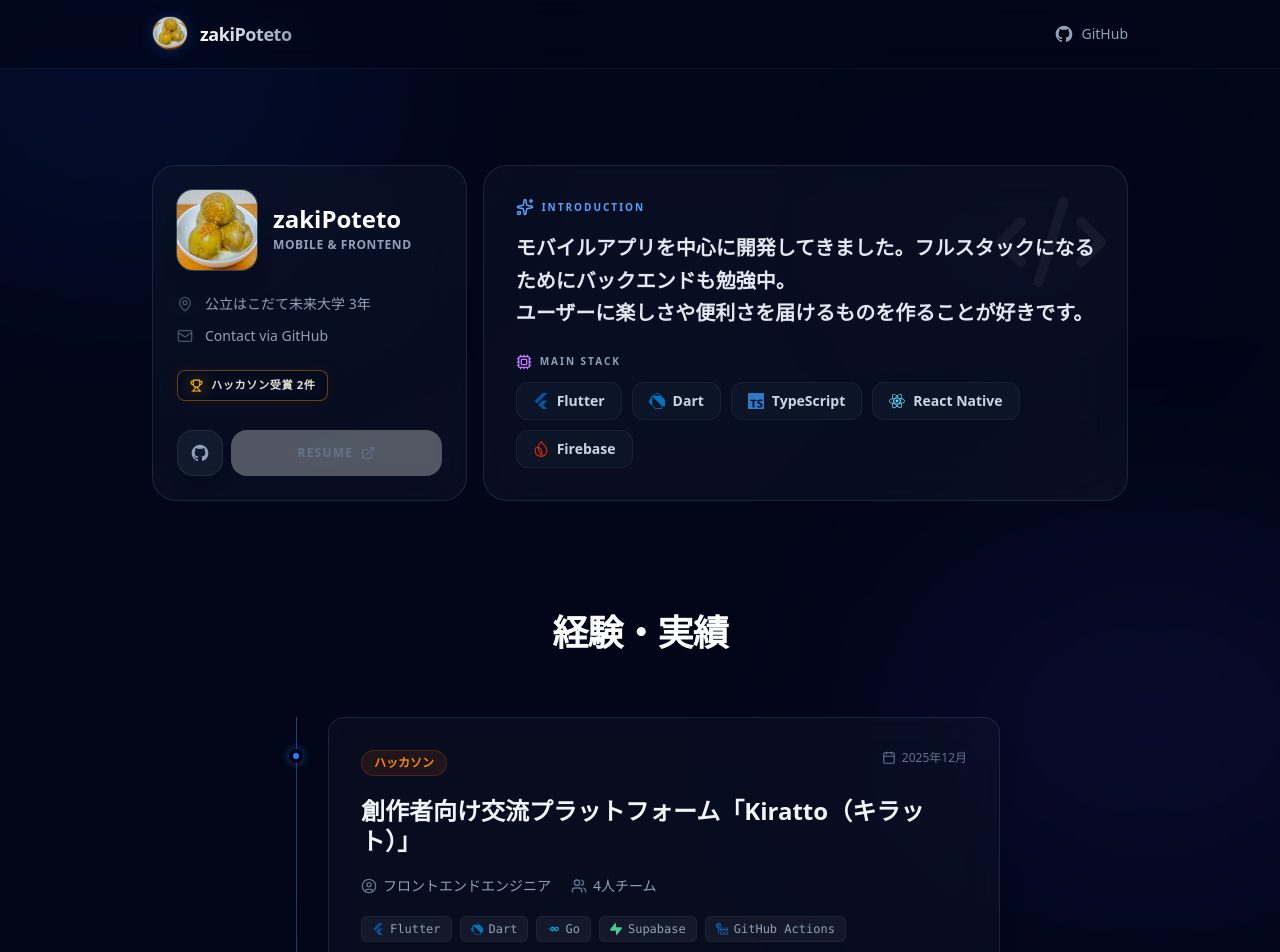
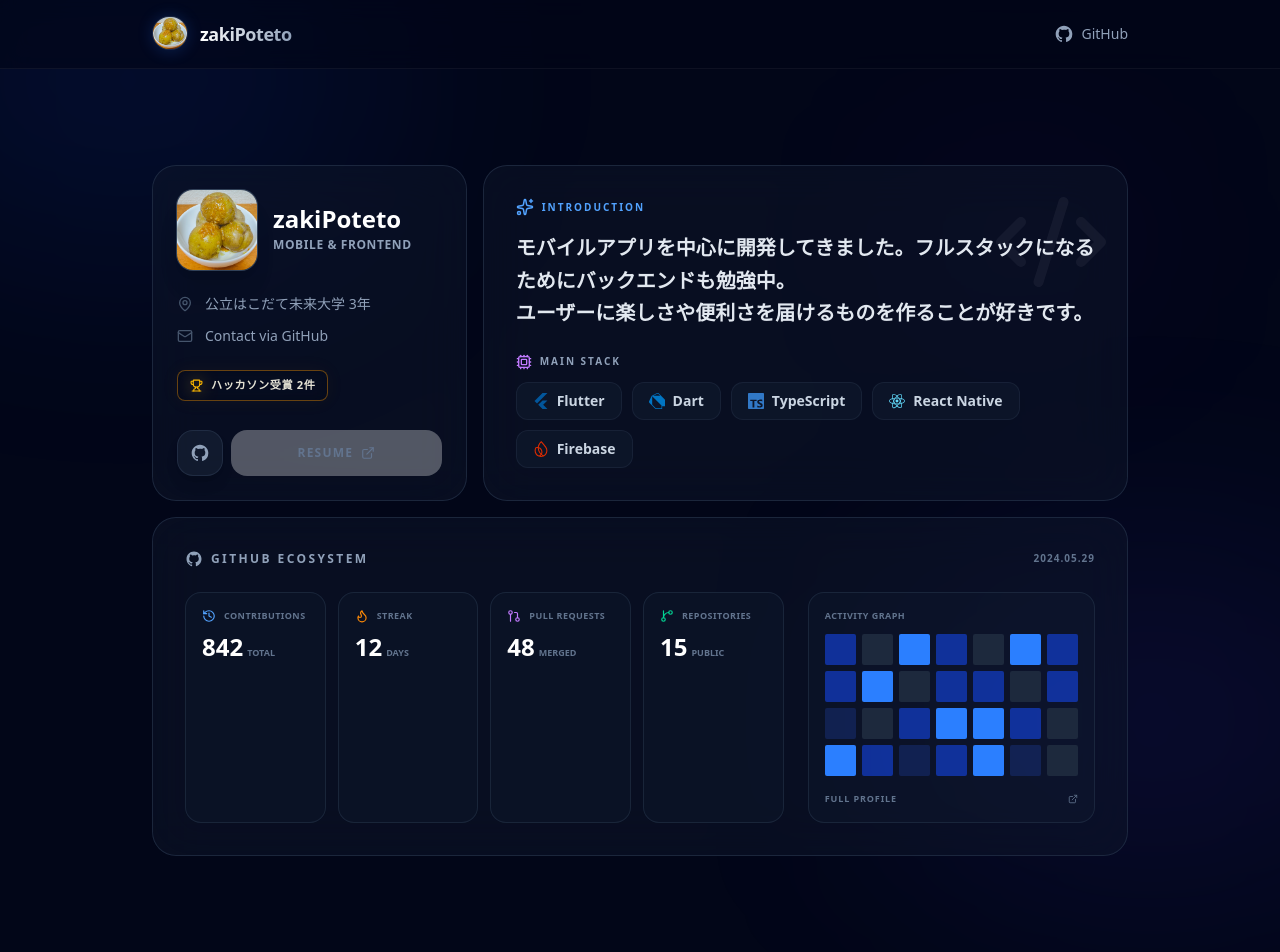
Before and after one commit to zakiPoteto/PortfolioWeb, a Next.js app: page / in a window 1280 px wide. Shown: the top 952 px of the page. Built offline with nearby package versions, Linux system fonts and the light colour scheme.

Commit message:
feat: StatsCardコンポーネントを追加

```diff
--- a/src/components/HeroSection.tsx
+++ b/src/components/HeroSection.tsx
@@ -5,6 +5,7 @@ import Image from "next/image";
 import { TechIcon, GitHubIcon } from "./Icons";
 import { Mail, MapPin, ExternalLink, Sparkles, Code2, Cpu } from "lucide-react";
 import AwardBadge from "./AwardBadge";
+import StatsCard from "./StatsCard";
 
 const ABOUT_ME = "モバイルアプリを中心に開発してきました。フルスタックになるためにバックエンドも勉強中。\nユーザーに楽しさや便利さを届けるものを作ることが好きです。";
 
@@ -90,7 +91,7 @@ export default function HeroSection() {
           </div>
         </motion.div>
 
-        {/* About + Main Stack Card - Spans 8 columns */}
+        {/* About + Main Stack Card - Spans 7-8 columns */}
         <motion.div
           variants={item}
           className="md:col-span-7 lg:col-span-8 bg-slate-900/50 backdrop-blur-xl border border-slate-700/50 rounded-3xl p-8 flex flex-col gap-6 relative overflow-hidden"
@@ -127,6 +128,10 @@ export default function HeroSection() {
             </div>
           </div>
         </motion.div>
+
+        {/* Stats + GitHub Card - Full width */}
+        <StatsCard />
+
       </motion.div>
     </section>
   );
--- /dev/null
+++ b/src/components/StatsCard.tsx
@@ -0,0 +1,104 @@
+"use client";
+
+import { motion } from "framer-motion";
+import { GitHubIcon } from "./Icons";
+import { GitPullRequest, Flame, GitBranch, History, ExternalLink } from "lucide-react";
+
+// 手動更新用のデータ
+const GITHUB_STATS = {
+  totalContributions: 842,
+  currentStreak: 12,
+  totalPRs: 48,
+  publicRepos: 15,
+  lastUpdated: "2024.05.29",
+};
+
+export default function StatsCard() {
+  // 装飾用のグリッドデータ（ダミー）
+  const contributionGrid = Array.from({ length: 28 }, (_, i) => ({
+    level: Math.floor(Math.random() * 4),
+  }));
+
+  return (
+    <motion.div
+      initial={{ opacity: 0, scale: 0.95, y: 10 }}
+      animate={{ opacity: 1, scale: 1, y: 0 }}
+      transition={{ duration: 0.4, ease: "easeOut", delay: 0.2 }}
+      className="md:col-span-12 bg-slate-900/50 backdrop-blur-xl border border-slate-700/50 rounded-3xl p-6 lg:p-8 flex flex-col gap-6"
+    >
+      <div className="flex items-center justify-between">
+        <div className="flex items-center gap-2 text-slate-400">
+          <GitHubIcon size={18} />
+          <span className="text-xs font-black uppercase tracking-[0.2em]">
+            GitHub Ecosystem
+          </span>
+        </div>
+        <div className="hidden sm:block text-[10px] text-slate-500 font-bold uppercase tracking-widest">
+          {GITHUB_STATS.lastUpdated}
+        </div>
+      </div>
+
+      <div className="grid grid-cols-1 lg:grid-cols-12 gap-6">
+        {/* Main Stats Grid */}
+        <div className="lg:col-span-8 grid grid-cols-2 sm:grid-cols-4 gap-3">
+          {[
+            { label: "Contributions", value: GITHUB_STATS.totalContributions, icon: History, color: "text-blue-400", border: "hover:border-blue-500/30", sub: "Total" },
+            { label: "Streak", value: GITHUB_STATS.currentStreak, icon: Flame, color: "text-orange-400", border: "hover:border-orange-500/30", sub: "Days" },
+            { label: "Pull Requests", value: GITHUB_STATS.totalPRs, icon: GitPullRequest, color: "text-purple-400", border: "hover:border-purple-500/30", sub: "Merged" },
+            { label: "Repositories", value: GITHUB_STATS.publicRepos, icon: GitBranch, color: "text-emerald-400", border: "hover:border-emerald-500/30", sub: "Public" },
+          ].map((stat) => (
+            <div
+              key={stat.label}
+              className={`group bg-slate-800/20 border border-slate-700/40 rounded-2xl p-4 transition-all hover:bg-slate-800/40 ${stat.border}`}
+            >
+              <div className={`flex items-center gap-2 mb-2 ${stat.color}`}>
+                <stat.icon size={14} />
+                <span className="text-[9px] font-black uppercase tracking-wider text-slate-500">{stat.label}</span>
+              </div>
+              <div className="flex items-baseline gap-1">
+                <span className="text-2xl font-black text-white group-hover:scale-105 transition-transform origin-left inline-block">
+                  {stat.value}
+                </span>
+                <span className="text-[9px] font-bold text-slate-500 uppercase">{stat.sub}</span>
+              </div>
+            </div>
+          ))}
+        </div>
+
+        {/* Decorative Contribution Wall */}
+        <div className="lg:col-span-4 bg-slate-800/20 border border-slate-700/40 rounded-2xl p-4 flex flex-col justify-between overflow-hidden">
+          <div className="flex items-center justify-between mb-3">
+            <span className="text-[9px] font-black uppercase tracking-wider text-slate-500">Activity Graph</span>
+            <div className="flex gap-1">
+              {[1, 2, 3, 4].map((i) => (
+                <div key={i} className={`w-1.5 h-1.5 rounded-[1px] bg-blue-500/${i * 20}`} />
+              ))}
+            </div>
+          </div>
+          <div className="grid grid-cols-7 gap-1.5 mb-1">
+            {contributionGrid.map((day, i) => (
+              <div
+                key={i}
+                className={`aspect-square rounded-[2px] transition-all hover:scale-125 ${
+                  day.level === 0 ? "bg-slate-800" :
+                  day.level === 1 ? "bg-blue-900/40" :
+                  day.level === 2 ? "bg-blue-700/60" :
+                  "bg-blue-500"
+                }`}
+              />
+            ))}
+          </div>
+          <a
+            href="https://github.com/zakiPoteto"
+            target="_blank"
+            rel="noopener noreferrer"
+            className="mt-3 flex items-center justify-between text-[9px] font-black uppercase tracking-widest text-slate-500 hover:text-white transition-colors group"
+          >
+            Full Profile
+            <ExternalLink size={10} className="group-hover:translate-x-0.5 group-hover:-translate-y-0.5 transition-transform" />
+          </a>
+        </div>
+      </div>
+    </motion.div>
+  );
+}
```
